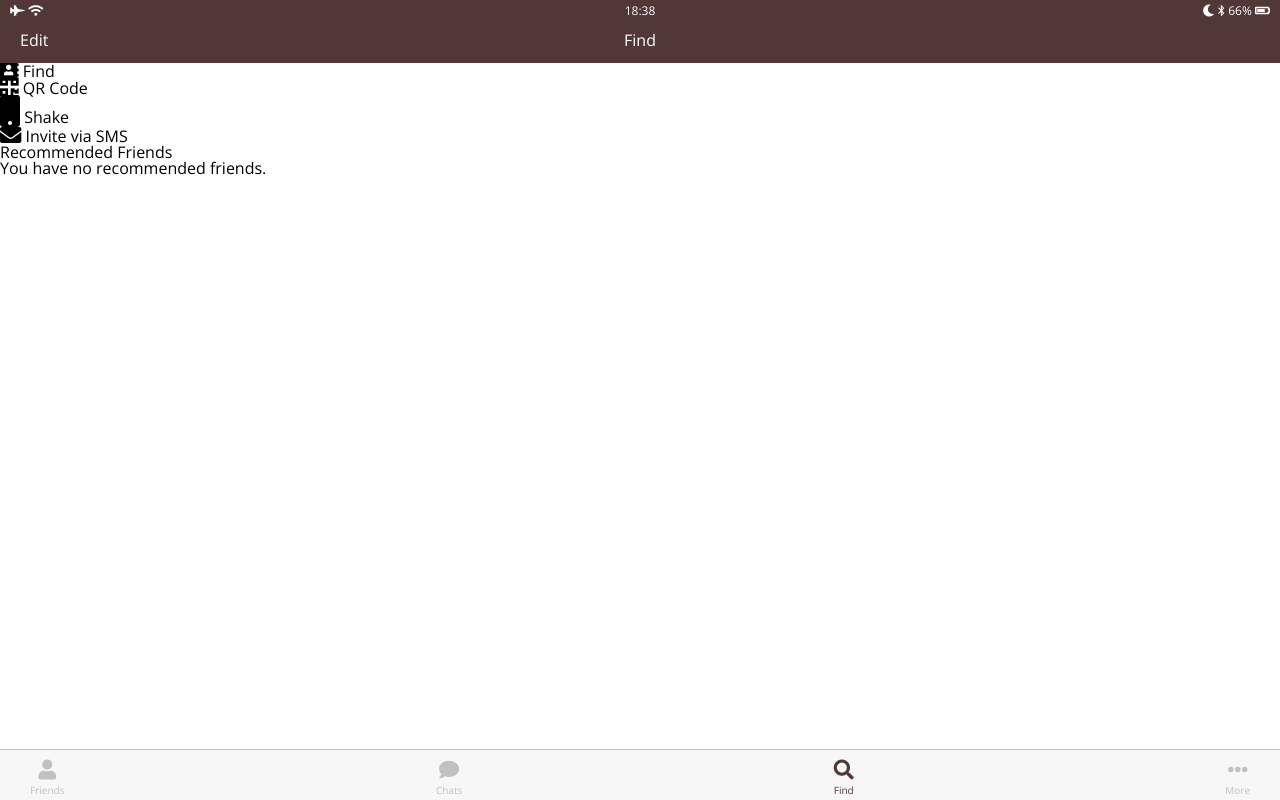
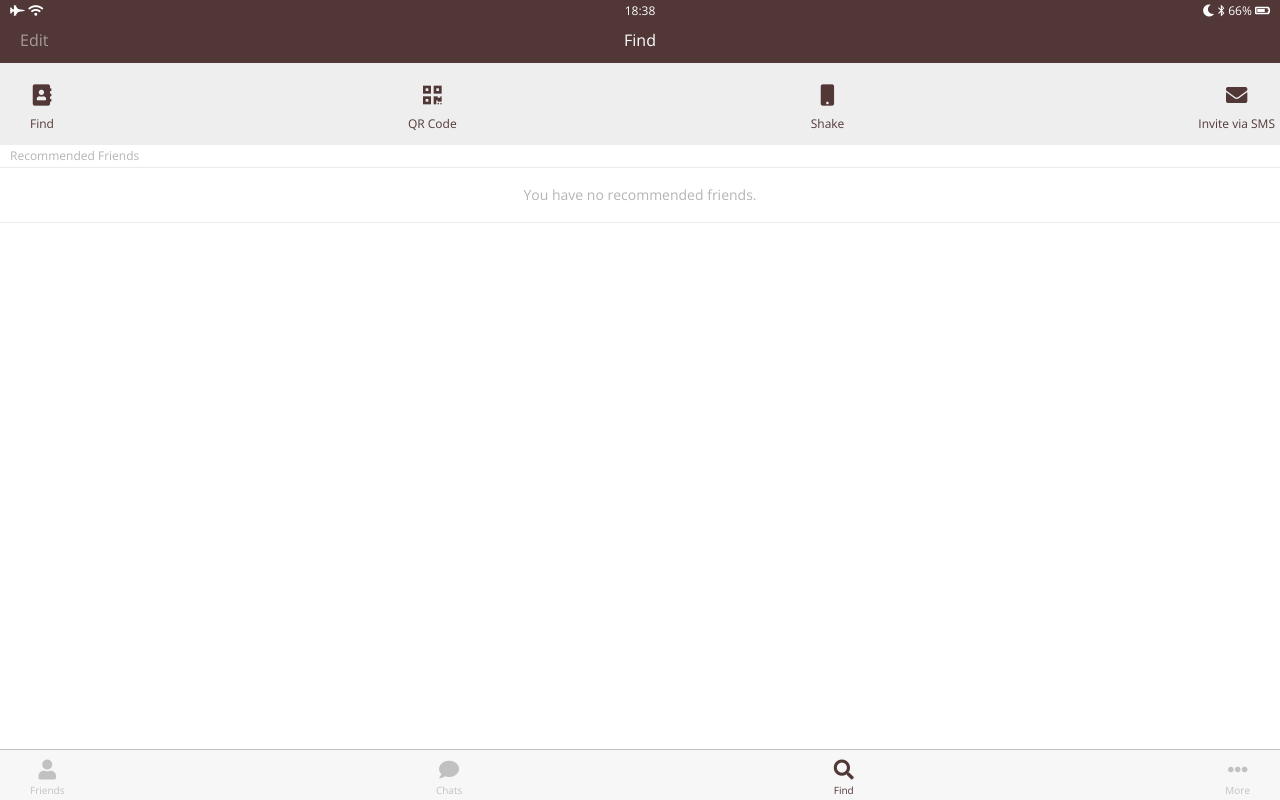
Before and after one commit to DevLimK1/kakao-clone, a plain HTML site: page find.html in a window 1280 px wide. Drawn offline with nearby package versions, Linux system fonts and the light colour scheme.

Commit message:
find css is done.

```diff
--- /dev/null
+++ b/css/find.css
@@ -0,0 +1,41 @@
+.find .find__options{
+  background-color: #eeeeee;
+  display: flex;
+  justify-content: space-between;
+  padding-top: 25px;
+  padding-bottom: 15px;
+
+}
+
+.find__options .find__option{
+  display: flex;
+  flex-direction: column;
+  align-items: center;
+  justify-content: space-between;
+  padding-left: 30px;
+  padding-right: 5px;
+  color: #523737;
+}
+
+.find__option i{
+  margin-bottom: 15px;
+}
+
+.find__option span{
+  font-size: 12px;
+}
+
+.find__recommended header{
+  border-bottom: 1px solid #ebebeb;
+  padding: 5px 10px;
+  font-size: 12px;
+  color: #b4b4b4;
+}
+
+.recommended__none {
+  padding: 20px 0;
+  text-align: center;
+  border-bottom: 1px solid #ebebeb;
+  color: #b4b4b4;
+  font-size: 14px;
+}
--- a/css/header.css
+++ b/css/header.css
@@ -5,6 +5,7 @@
   position: fixed;
   width: 100%;
   top: 0;
+  z-index:2;
 }
 
 .top-header .header__top,
@@ -26,6 +27,11 @@
   width: 33%;
 }
 
+.top-header .header__bottom .header__column:first-child{
+  color: rgba(255,255,255,0.5);
+/* color: white; */
+}
+
 .top-header .header__column:last-child {
   text-align: right;
 }
--- a/css/style.css
+++ b/css/style.css
@@ -6,3 +6,4 @@
 @import 'search-bar.css';
 @import 'friends.css';
 @import 'chats.css';
+@import 'find.css';
--- a/find.html
+++ b/find.html
@@ -58,7 +58,7 @@
         <span class="find__option-title">QR Code</span>
       </div>
       <div class="find__option">
-        <i class="fas fa-mobile fa-2x"></i>
+        <i class="fas fa-mobile fa-lg"></i>
         <span class="find__option-title">Shake</span>
       </div>
       <div class="find__option">
```
Also changed, not shown: css/chats.css (+13 -11 lines).
